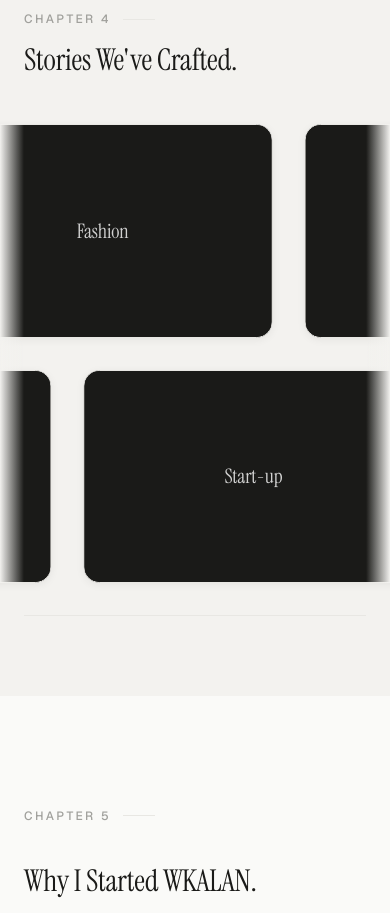
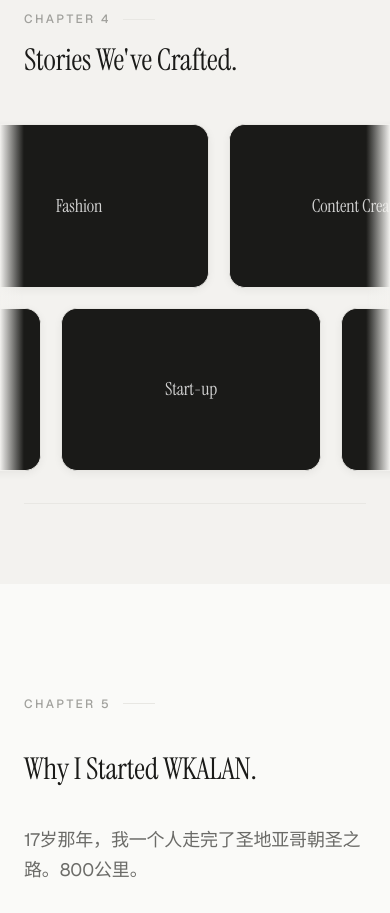
Before and after one commit to WKALAN2007/wkalan, a Next.js app: page / in a window 390 px wide. Shown: the part 3240-4153 px from the top of the page. Built offline with nearby package versions, Linux system fonts and the light colour scheme.

Commit message:
tweak: shrink Chapter 4 story cards

```diff
--- a/03_Engineering_System/site/sections/Chapter5Stories.tsx
+++ b/03_Engineering_System/site/sections/Chapter5Stories.tsx
@@ -250,7 +250,7 @@ function StoryCard({
       rel="noopener noreferrer"
       className="group relative flex-shrink-0 flex flex-col overflow-hidden border border-[var(--color-border)] bg-[#1A1A18]"
       style={{
-        width: "clamp(340px, 42vw, 520px)",
+        width: "clamp(260px, 30vw, 380px)",
         borderRadius: "var(--radius-lg)",
         scale: hoverScale,
         borderColor: hovered
@@ -276,7 +276,7 @@ function StoryCard({
         /* ── Text-only card (no banner) ── */
         <div className="flex aspect-[16/10] items-center justify-center bg-[#1A1A18]">
           <motion.h3
-            className="font-heading text-xl sm:text-2xl"
+            className="font-heading text-lg sm:text-xl"
             animate={{
               color: hovered
                 ? isWarm
@@ -335,7 +335,7 @@ function StoryCard({
 
           <div className="pointer-events-none absolute inset-x-0 bottom-0 z-[3] bg-gradient-to-t from-black/70 via-black/30 to-transparent p-6 pt-16">
             <motion.h3
-              className="font-heading text-xl sm:text-2xl"
+              className="font-heading text-lg sm:text-xl"
               animate={{
                 color: hovered
                   ? isWarm
@@ -462,7 +462,7 @@ export function Chapter5Stories() {
         {/* The scrolling track — CSS animation, paused on hover */}
         <div
           ref={trackRef}
-          className="flex gap-8"
+          className="flex gap-5"
           style={{
             width: "max-content",
             animation: `auto-scroll 45s linear infinite`,
@@ -474,9 +474,9 @@ export function Chapter5Stories() {
         </div>
 
         {/* ── Reverse track ── */}
-        <div className="mt-8">
+        <div className="mt-5">
           <div
-            className="flex gap-8"
+            className="flex gap-5"
             style={{
               width: "max-content",
               animation: `auto-scroll-reverse 45s linear infinite`,
```
